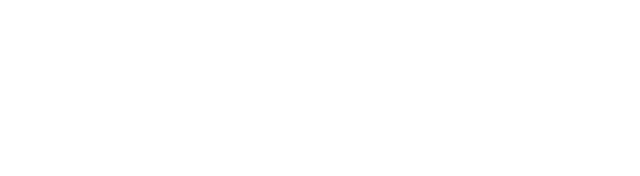
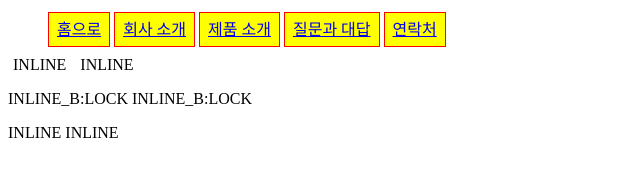
Before and after one commit to nutscracker7469/jjal2389, a plain HTML site: page index.html in a window 1280 px wide. Shown: the whole page, without its empty margins (0-640 px from the left). Drawn offline with Linux system fonts and the light colour scheme.

Commit message:
Add files via upload

```diff
--- a/index.html
+++ b/index.html
@@ -3,29 +3,47 @@
 <head>
     <meta charset="UTF-8">
     <meta name="viewport" content="width=device-width, initial-scale=1.0">
-    <title>애니메이션 혀과</title>
+    <title>display 속성</title>
     <style>
+        span.a {
+            display: inline;
+            width: 100px;
+            height: 60px;
+            padding: 5px;
+            border: 1px solid rgb(red, green, blue);
 
+        }
 
-div {
-    width: 100px;
-    height: 100px;
-    background-color: red;
-    position: relative;
-    animation: 5s myanim;
-    animation-iteration-count: 10;
- }
-
- @keyframes myani {
-    0% {background-color: red; left: 0px; top: 0px;}
-    25% {background-color: red; left: 100px; top: 30px;}
-    50% {background-color: yellow; left: 200px; top: 0px;}
-    75% {background-color: blue; left: 300px; top: 30px;}
-    100% {background-color: blue; left: 0px; top: 0px;}
- }
+        .menubar li {
+            display: inline;
+            background-color: yellow;
+            border: 1px solid;
+            border-color: red;
+            margin: 0;
+            padding: .5em;
+        }
     </style>
 </head>
 <body>
+    <ul class="menubar">
+        <li><a href="#">홈으로</a></li>
+        <li><a href="#">회사 소개</a></li>
+        <li><a href="#">제품 소개</a></li>
+        <li><a href="#">질문과 대답</a></li>
+        <li><a href="#">연락처</a></li>
+    </ul>
 
+    <p>
+        <span class="a">INLINE</span>
+        <span class="a">INLINE</span>
+    </p>
+    <p>
+        <span class="b">INLINE_B:LOCK</span>
+        <span class="b">INLINE_B:LOCK</span>
+    </p>
+    <p>
+        <span class="c">INLINE</span>
+        <span class="c">INLINE</span>
+    </p>
 </body>
 </html>
```
Also changed, not shown: ex.html (added, +45 -0 lines), introduce.html (added, +17 -0 lines).
